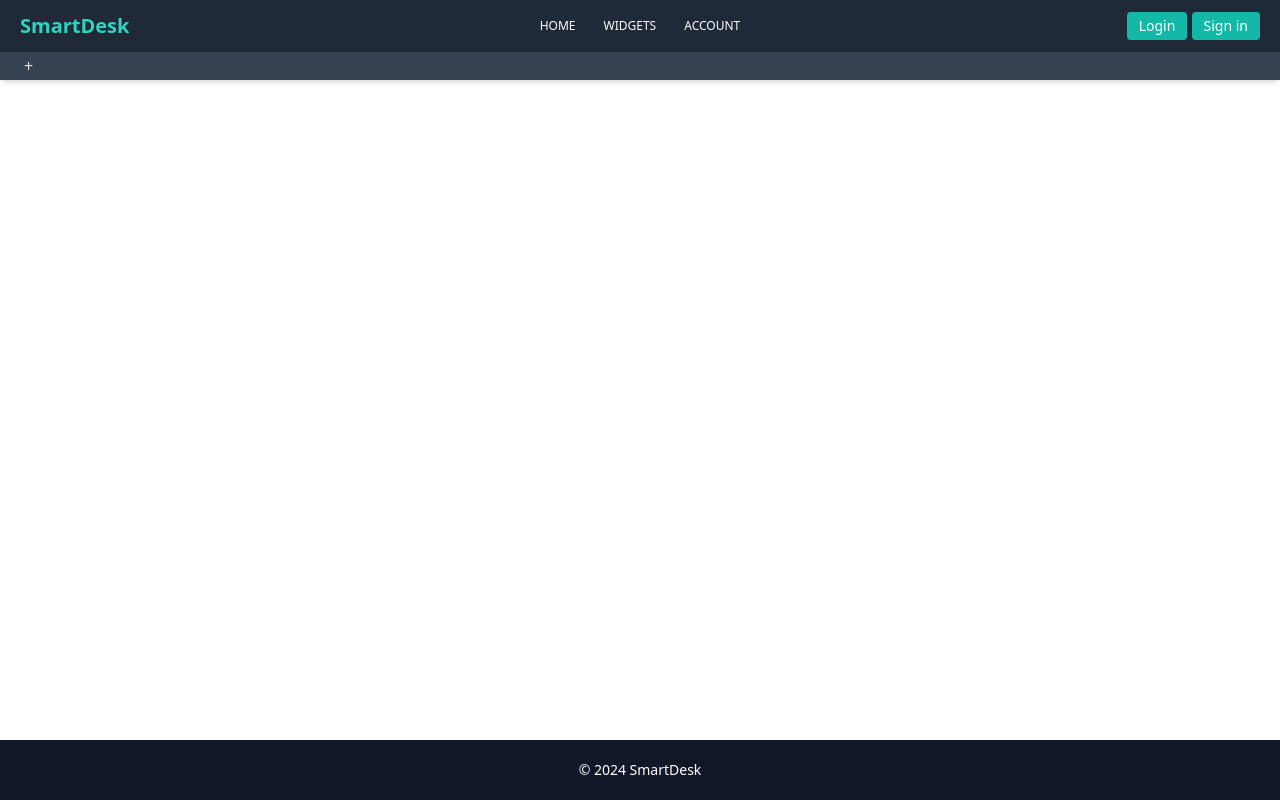
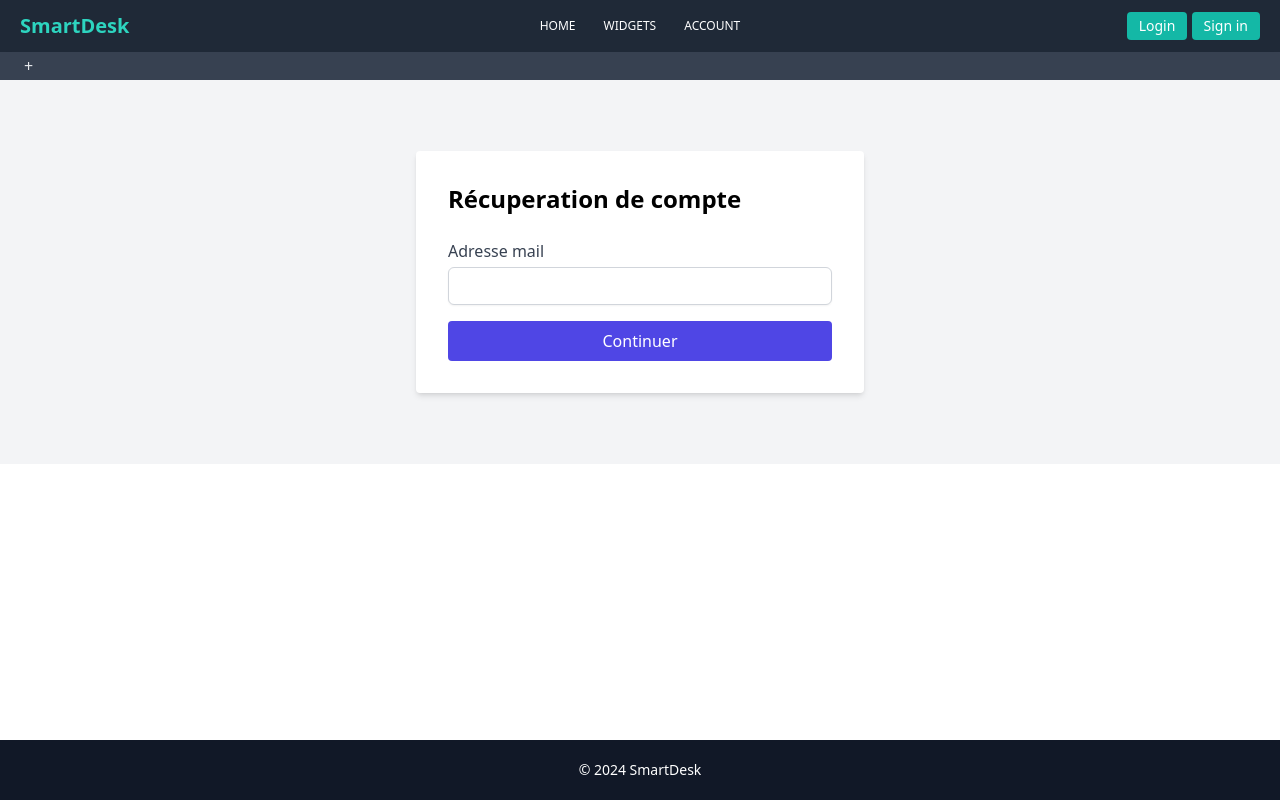
Before and after one commit to Thomkraft/SmartDesk, a SvelteKit app: page /page-connection/recovery in a window 1280 px wide. Built offline with nearby package versions, Linux system fonts and the light colour scheme.

Commit message:
Récuperation de mot de passe
Normalement tout est bon dans la récupération de mot de passe
Il faut penser a changer l'url, faire le deployment pour mettre la bonne url

```diff
--- a/package.json
+++ b/package.json
@@ -41,6 +41,7 @@
 		"vite": "^5.0.11"
 	},
 	"dependencies": {
+		"nodemailer": "^6.6.3",
 		"axios": "^1.7.7",
 		"bcrypt": "^5.1.1",
 		"mysql2": "^3.11.4",
--- a/src/routes/page-connection/recovery/+page.svelte
+++ b/src/routes/page-connection/recovery/+page.svelte
@@ -0,0 +1,20 @@
+<script>
+    import { onMount } from 'svelte';
+    import SendMail from './SendMail.svelte';
+    import NewPassword from './NewPassword.svelte';
+
+    let showSendMail = true;
+
+    onMount(() => {
+        const urlParams = new URLSearchParams(window.location.search);
+        if (urlParams.has('token')) {
+            showSendMail = false;
+        }
+    });
+</script>
+
+{#if showSendMail}
+    <SendMail />
+{:else}
+    <NewPassword />
+{/if}
--- /dev/null
+++ b/src/routes/page-connection/recovery/+server.js
@@ -0,0 +1,96 @@
+import { createTransport } from 'nodemailer';
+import mysql from 'mysql2/promise';
+import bcrypt from 'bcrypt';
+import { onMount } from 'svelte';
+
+export async function POST({ request }) {
+
+    const { email, token, password } = await request.json();
+
+    const db = await mysql.createConnection({
+        host: '85.215.130.37',
+        user: 'SAE2',
+        password: 'Zao@67.pomme',
+        database: 'smartdesk',
+        connectTimeout: 5000
+    });
+
+    //mettre la bonne url
+    let url = 'http://localhost:5173/page-connection/recovery';
+
+    if (token && password) {
+
+
+        // partie NewPassword
+
+
+        const [rows] = await db.query('SELECT * FROM changement_mdp WHERE token = ?', [token]);
+        if (rows.length == 0) {
+            await db.end();
+            return new Response(JSON.stringify({ message: 'Token invalide' }), { status: 400 });
+        }
+        if (rows[0].date_expiration < new Date()) {
+            await db.end();
+            return new Response(JSON.stringify({ message: 'Token expiré' }), { status: 400 });
+        }
+        if (rows[0].utilise) {
+            await db.end();
+            return new Response(JSON.stringify({ message: 'Token déjà utilisé' }), { status: 400 });
+        }
+        const hashedPassword = await bcrypt.hash(password, 10);
+
+        await db.query('UPDATE utilisateur SET mdp_utilisateur = ? WHERE email_utilisateur = ?', [hashedPassword, rows[0].email_utilisateur]);
+        await db.query('UPDATE changement_mdp SET utilise = ? WHERE token = ?', [true, token]);
+        await db.end();
+        return new Response(JSON.stringify({ message: "Mot de passe mis à jour avec succès" }), { status: 201 });
+
+    } else if (email) {
+
+
+        // partie SendMail
+
+
+        const [rows] = await db.query('SELECT * FROM utilisateur WHERE email_utilisateur = ?', [email]);
+        if (rows.length == 0) {
+            await db.end();
+            return new Response(JSON.stringify({ message: 'L\'adresse mail n\'existe pas dans la base' }), { status: 404 });
+        }
+
+        const token = Math.random().toString(36).substring(2, 15) + Math.random().toString(36).substring(2, 15);
+        const now = new Date();
+        const expirationDate = new Date(now.getTime() + 3600000);
+
+        await db.query('INSERT INTO changement_mdp (email_utilisateur, token, date_creation, date_expiration, utilise) VALUES (?, ?, ?, ?, ?)',
+            [email, token, now, expirationDate, false]);
+
+        await db.end();
+        try {
+            let transporter = createTransport({
+                service: 'gmail',
+                auth: {
+                    user: 'tiakin69@gmail.com',
+                    pass: 'gtww iwxp sedl fkuj'
+                }
+            });
+
+
+            let mailOptions = {
+                from: '"SmartDesk" <tiakin69@gmail.com>',
+                to: email,
+                subject: 'Changement de mot de passe',
+                text: 'Cliquez ici pour changer de mot de passe : '+ {url} +'?token=' + token,
+            };
+
+            transporter.sendMail(mailOptions, (error) => {
+                if (error) {
+                    return new Response(JSON.stringify({ message: "Une erreur est survenue" }), { status: 500 });
+                }
+            });
+
+            return new Response(JSON.stringify({ message: "Un mail de récupération vous a été envoyé" }), { status: 201 });
+
+        } catch (error) {
+            return new Response(JSON.stringify({ message: "Une erreur est survenue" }), { status: 500 });
+        }
+    }
+}
--- /dev/null
+++ b/src/routes/page-connection/recovery/NewPassword.svelte
@@ -0,0 +1,78 @@
+<script>
+    let password = "";
+    let confirmPassword = "";
+    let rep = -1;
+    let repbody = { message: "" };
+
+    const urlParams = new URLSearchParams(window.location.search);
+    let token = urlParams.get("token");
+
+    async function handleSubmit() {
+        if (password !== confirmPassword) {
+            repbody.message = "Les mots de passe ne correspondent pas";
+            rep = 1;
+            return;
+        }
+
+        const response = await fetch("/page-connection/recovery/", {
+            method: "POST",
+            headers: {
+                "Content-Type": "application/json",
+            },
+            body: JSON.stringify({ token, password }),
+        });
+        repbody = await response.json();
+        console.log(repbody.message)
+        if (response.status === 201) {
+            rep = 0;
+        } else {
+            rep = 1;
+        }
+    }
+</script>
+
+<div class="flex items-center justify-center min-h-screen bg-gray-100">
+    <div class="w-full max-w-md p-8 space-y-6 bg-white rounded shadow-md">
+        <h2 class="text-2xl font-bold text-center">Nouveau mot de passe</h2>
+        {#if rep === 0}
+            <p class="bg-green-500 py-2 px-4 rounded text-white mb-4 text-center">{repbody.message}</p>
+        {:else if rep === 1}
+            <p class="bg-red-500 py-2 px-4 rounded text-white mb-4 text-center">{repbody.message}</p>
+        {/if}
+        <form on:submit|preventDefault={handleSubmit} class="space-y-4">
+            <div>
+                <label
+                    for="password"
+                    class="block text-sm font-medium text-gray-700"
+                    >Nouveau mot de passe</label
+                >
+                <input
+                    type="password"
+                    id="password"
+                    bind:value={password}
+                    class="w-full px-3 py-2 mt-1 border rounded-md focus:outline-none focus:ring focus:ring-indigo-200"
+                    required
+                />
+            </div>
+            <div>
+                <label
+                    for="confirmPassword"
+                    class="block text-sm font-medium text-gray-700"
+                    >Confirmer le mot de passe</label
+                >
+                <input
+                    type="password"
+                    id="confirmPassword"
+                    bind:value={confirmPassword}
+                    class="w-full px-3 py-2 mt-1 border rounded-md focus:outline-none focus:ring focus:ring-indigo-200"
+                    required
+                />
+            </div>
+            <button
+                type="submit"
+                class="w-full px-4 py-2 font-bold text-white bg-indigo-600 rounded hover:bg-indigo-700 focus:outline-none focus:ring focus:ring-indigo-200"
+                >Envoyer</button
+            >
+        </form>
+    </div>
+</div>
--- /dev/null
+++ b/src/routes/page-connection/recovery/SendMail.svelte
@@ -0,0 +1,62 @@
+<script>
+    let email = "";
+    let rep = -1;
+    let repbody = "";
+
+    const handleSubmit = async () => {
+        const response = await fetch("/page-connection/recovery/", {
+            method: "POST",
+            headers: {
+                "Content-Type": "application/json",
+            },
+            body: JSON.stringify({ email }),
+        });
+
+        repbody = await response.json();
+        console.log(repbody.message);
+        if (response.status === 201) {
+            rep = 0;
+        } else {
+            rep = 1;
+        }
+    };
+</script>
+
+<main class="flex items-center justify-center min-h-96 bg-gray-100">
+    <div class="bg-white p-8 rounded shadow-md w-full max-w-md">
+        <h1 class="text-2xl font-bold mb-6">Récuperation de compte</h1>
+        {#if rep === 0}
+            <p
+                class="bg-green-500 py-2 px-4 rounded text-white mb-4 text-center"
+            >
+                {repbody.message}
+            </p>
+        {:else if rep === 1}
+            <p class="bg-red-500 py-2 px-4 rounded text-white mb-4 text-center">
+                {repbody.message}
+            </p>
+        {/if}
+
+        <form on:submit|preventDefault={handleSubmit}>
+            <div class="mb-4">
+                <label for="email" class="block text-gray-700"
+                >
+                    Adresse mail
+                </label>
+                <input
+                    type="email"
+                    id="email"
+                    bind:value={email}
+                    class="mt-1 block w-full px-3 py-2 border border-gray-300 rounded-md shadow-sm focus:outline-none focus:ring-indigo-500 focus:border-indigo-500 sm:text-sm"
+                    required
+                />
+            </div>
+            <button
+                type="submit"
+                class="w-full bg-indigo-600 text-white py-2 px-4 rounded hover:bg-indigo-700 focus:outline-none focus:ring-2 focus:ring-indigo-500 focus:ring-offset-2"
+            >
+                Continuer
+            </button>
+        </form>
+    </div>
+</main>
```
Also changed, not shown: 1 other file (tests, documents, lock files or other folders).
